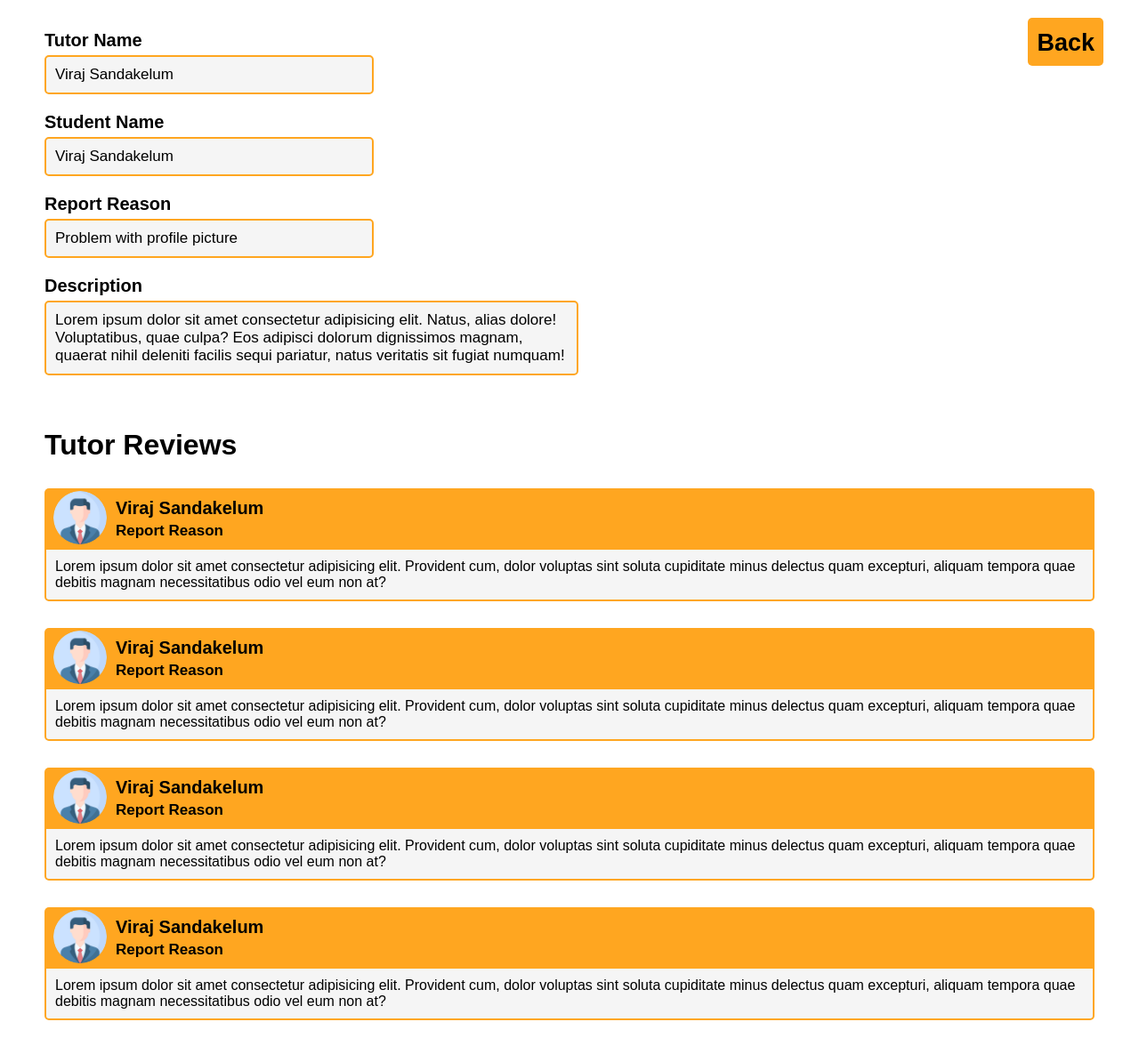
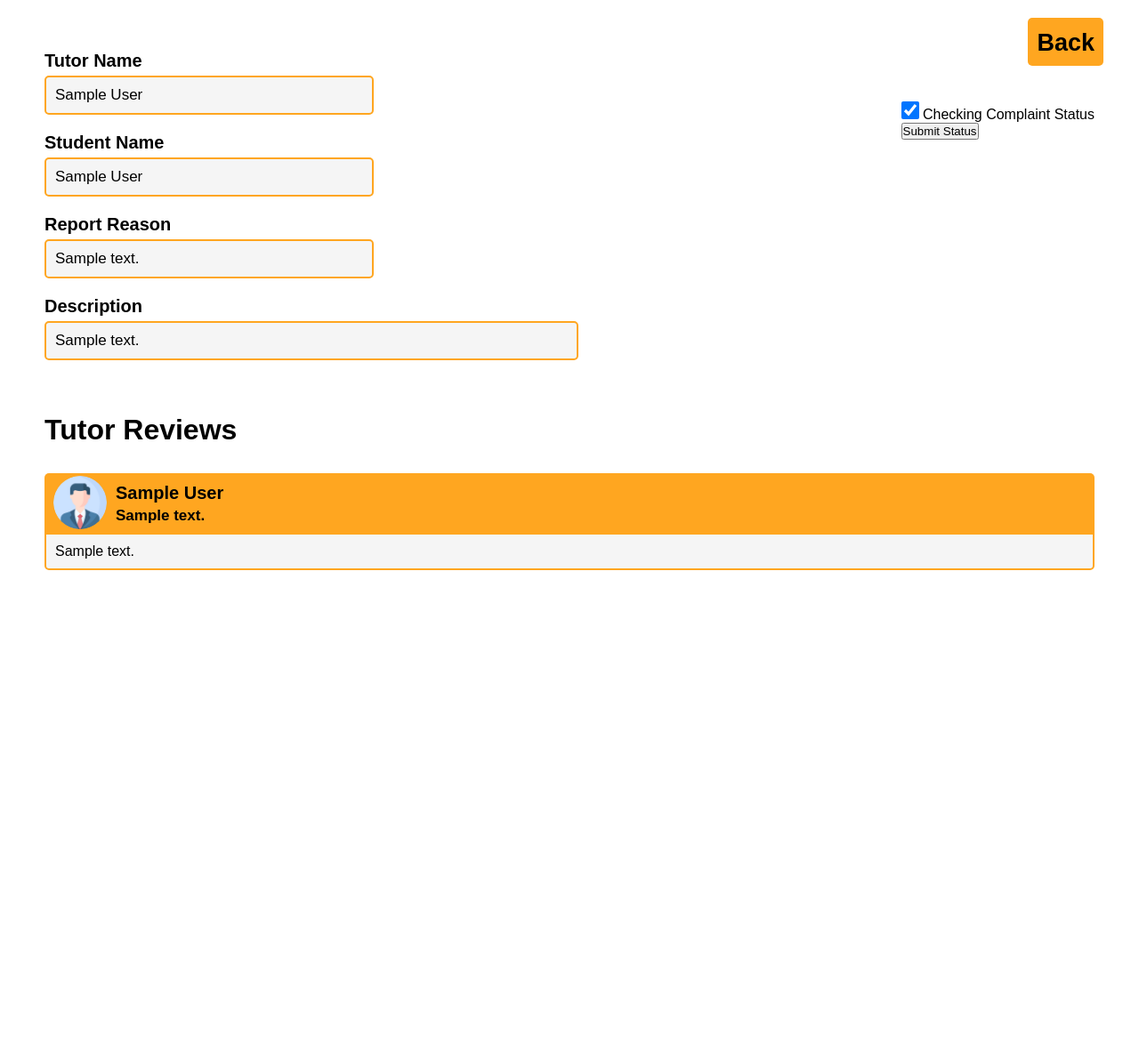
Before and after one commit to Neethamadhu-Madurasinghe/UniGura, a PHP site: the page made by app/views/admin/complaint_view.php in a window 1280 px wide. Shown: the whole page at 89% size. After the commit the page ends 641 px from the top, so only its background shows below. Run offline with PHP 8.4, Linux system fonts and the light colour scheme; the template is opened without the code that fills it: most values are stand-ins (such as "Sample title", 1, 10 or a date in 2020); some libraries are stand-ins or nearby versions.

Commit message:
change the complain checkbox

```diff
--- a/app/models/ModelAdminComplaintView.php
+++ b/app/models/ModelAdminComplaintView.php
@@ -10,7 +10,7 @@ class ModelAdminComplaintView{
     }
 
     public function getStudentComplaints(){
-        $this->db->query("SELECT * FROM student_report_reason");
+        $this->db->query("SELECT * FROM student_report");
         return $this->db->resultAll();
     }
 
--- a/app/views/admin/complaint_view.php
+++ b/app/views/admin/complaint_view.php
@@ -11,37 +11,61 @@
 
 <body>
 
+    <?php
+
+        // echo '<pre>';
+        // print_r($data);
+        // echo '</pre>';
+
+        ?>
+
     <div class="back-btn">
         <button id="student-complaint-back-btn"><i class="fa-regular fa-circle-left"></i> <span>Back</span></button>
+    </div>
+
+    <div class="complain-check">
+        <form action="www.google.com" method="POST">
+            <label for="checking">
+                <?php if ($data['oneStudentComplaint']->is_inquired == 0) { ?>
+                    <input type="checkbox" name="checking" checked> Checking Complaint Status
+                <?php } else { ?>
+                    <input type="checkbox" name="checking"> Checking Complaint Status
+                <?php } ?>
+            </label>
+
+            <div class="submit-status-btn">
+                <button type="submit" name="submit-status-btn">Submit Status</button>
+            </div>
+
+        </form>
     </div>
 
 
     <div class="tutor-name">
         <h1>Tutor Name</h1>
-        <h3>Viraj Sandakelum</h3>
+        <h3><?php echo $data['oneStudentComplaint']->tutor->first_name . ' ' . $data['oneStudentComplaint']->tutor->last_name ?></h3>
     </div>
 
     <div class="student-name">
         <h1>Student Name</h1>
-        <h3>Viraj Sandakelum</h3>
+        <h3><?php echo $data['oneStudentComplaint']->student->first_name . ' ' . $data['oneStudentComplaint']->student->last_name ?></h3>
     </div>
 
     <div class="report-reason">
         <h1>Report Reason</h1>
-        <h3>Problem with profile picture</h3>
+        <h3><?php echo $data['oneStudentComplaint']->reportReason->description ?></h3>
     </div>
 
     <div class="description">
         <h1>Description</h1>
-        <h3>Lorem ipsum dolor sit amet consectetur adipisicing elit. Natus, alias dolore! Voluptatibus, quae culpa? Eos
-            adipisci dolorum dignissimos magnam, quaerat nihil deleniti facilis sequi pariatur, natus veritatis sit
-            fugiat numquam!
-        </h3>
+        <h3><?php echo $data['oneStudentComplaint']->description ?></h3>
     </div>
 
     <div class="tutor-review-section">
         <h1>Tutor Reviews</h1>
         <div class="tutor-review">
+
+            <?php foreach ($data['otherStudentComplaints'] as $complain) : ?>
                 <div class="one-tutor-review">
                     <div class="tutor-review-header">
                         <div class="tutor-review-info">
@@ -50,72 +74,16 @@
                             </div>
 
                             <div class="tutor-review-title">
-                            <h3>Viraj Sandakelum</h3>
-                            <h5>Report Reason</h5>
+                                <h3><?php echo $complain->tutor->first_name . ' ' . $complain->tutor->last_name ?></h3>
+                                <h5><?php echo $complain->reportReason->description ?></h5>
                             </div>
                         </div>
                     </div>
                     <div class="tutor-review-description">
-                    <p>Lorem ipsum dolor sit amet consectetur adipisicing elit. Provident cum, dolor voluptas sint soluta cupiditate minus delectus quam excepturi, aliquam tempora quae debitis magnam necessitatibus odio vel eum non at?</p>
+                        <p><?php echo $complain->description ?></p>
                     </div>
                 </div>
-
-            <div class="one-tutor-review">
-                <div class="tutor-review-header">
-                    <div class="tutor-review-info">
-                        <div class="profile-img">
-                            <img src="<?php echo URLROOT ?>/public/img/admin/profile.png" alt="">
-                        </div>
-
-                        <div class="tutor-review-title">
-                            <h3>Viraj Sandakelum</h3>
-                            <h5>Report Reason</h5>
-                        </div>
-                    </div>
-                </div>
-                <div class="tutor-review-description">
-                    <p>Lorem ipsum dolor sit amet consectetur adipisicing elit. Provident cum, dolor voluptas sint soluta cupiditate minus delectus quam excepturi, aliquam tempora quae debitis magnam necessitatibus odio vel eum non at?</p>
-                </div>
-            </div>
-
-            <div class="one-tutor-review">
-                <div class="tutor-review-header">
-                    <div class="tutor-review-info">
-                        <div class="profile-img">
-                            <img src="<?php echo URLROOT ?>/public/img/admin/profile.png" alt="">
-                        </div>
-
-                        <div class="tutor-review-title">
-                            <h3>Viraj Sandakelum</h3>
-                            <h5>Report Reason</h5>
-                        </div>
-                    </div>
-                </div>
-                <div class="tutor-review-description">
-                    <p>Lorem ipsum dolor sit amet consectetur adipisicing elit. Provident cum, dolor voluptas sint soluta cupiditate minus delectus quam excepturi, aliquam tempora quae debitis magnam necessitatibus odio vel eum non at?</p>
-                </div>
-            </div>
-
-
-            <div class="one-tutor-review">
-                <div class="tutor-review-header">
-                    <div class="tutor-review-info">
-                        <div class="profile-img">
-                            <img src="<?php echo URLROOT ?>/public/img/admin/profile.png" alt="">
-                        </div>
-
-                        <div class="tutor-review-title">
-                            <h3>Viraj Sandakelum</h3>
-                            <h5>Report Reason</h5>
-                        </div>
-                    </div>
-                </div>
-                <div class="tutor-review-description">
-                    <p>Lorem ipsum dolor sit amet consectetur adipisicing elit. Provident cum, dolor voluptas sint soluta cupiditate minus delectus quam excepturi, aliquam tempora quae debitis magnam necessitatibus odio vel eum non at?</p>
-                </div>
-            </div>
-        </div>
-
+            <?php endforeach; ?>
 
         </div>
 
--- a/app/views/admin/requirement_complaints.php
+++ b/app/views/admin/requirement_complaints.php
@@ -206,7 +206,6 @@
                             <?php } ?>
 
                             <td class="action">
-                                <input type="checkbox" name="complaint" id="complaint">
                                 <button class="view-student-complaint">View</button>
                             </td>
                         </tr>
--- a/public/css/admin/complaintView.css
+++ b/public/css/admin/complaintView.css
@@ -138,3 +138,22 @@ body{
     font-size: 30px;
     color: black;
 }
+
+
+/* ======================================================= COMPLAIN CHECK STATUS =============================================================== */
+
+
+.complain-check{
+    margin: 20px 50px;
+    margin-top: 100px;
+    display: flex;
+    justify-content: right;
+    align-items: center;
+    margin-bottom: -120px;
+}
+
+.complain-check input[type="checkbox"]{
+    width: 20px;
+    height: 20px;
+    cursor: pointer;
+}
--- a/public/js/admin/dashboard.js
+++ b/public/js/admin/dashboard.js
@@ -172,8 +172,6 @@ function loadRequestComplaint () {
 
         /* ---------------------------------- complaint setting ---------------------------- */
 
-
-
         const complaints_settings_btn = document.getElementById("complaints-settings-btn");
         const complaints_close_btn = document.getElementById("complaints-close-btn");
         const complaint_setting_box = document.getElementById("complaint-setting-box");
@@ -264,10 +262,6 @@ function loadRequestComplaint () {
                 xhr.send();
             });
         }
-
-
-
-
 
     }
 
```
Also changed, not shown: app/controllers/AdminComplaintView.php (+35 -8 lines). Lines whose indentation alone changed are shown as unchanged.
